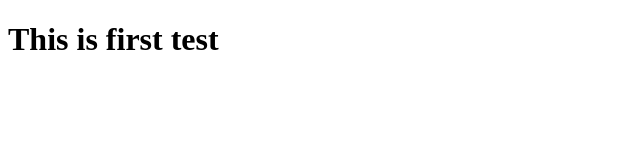
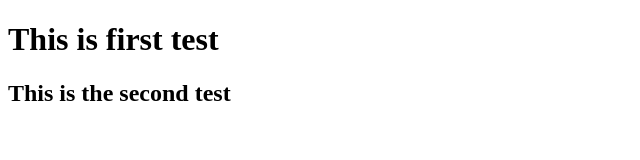
Before and after one commit to ManjilItani/Git-test-hub-, a plain HTML site: page index.html in a window 1280 px wide. Shown: the whole page, without its empty margins (0-640 px from the left). Drawn offline with Linux system fonts and the light colour scheme.

Commit message:
Update index.html
Second test added

```diff
--- a/index.html
+++ b/index.html
@@ -9,6 +9,7 @@
 <body>
 
     <h1>This is first test</h1>
+    <h2>This is the second test</h2>
 
 </body>
 </html>
```
